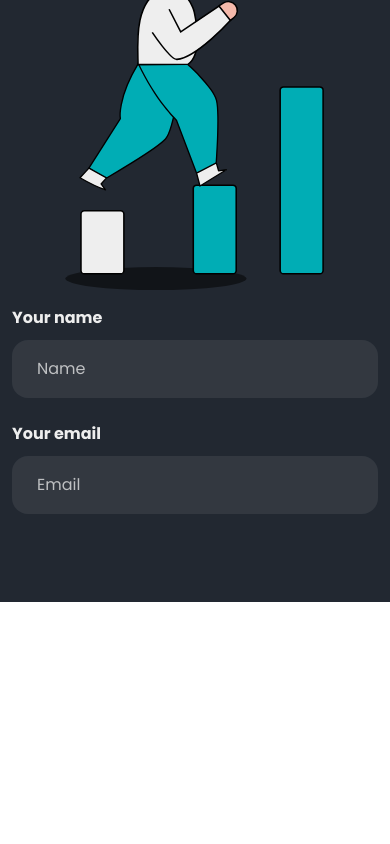
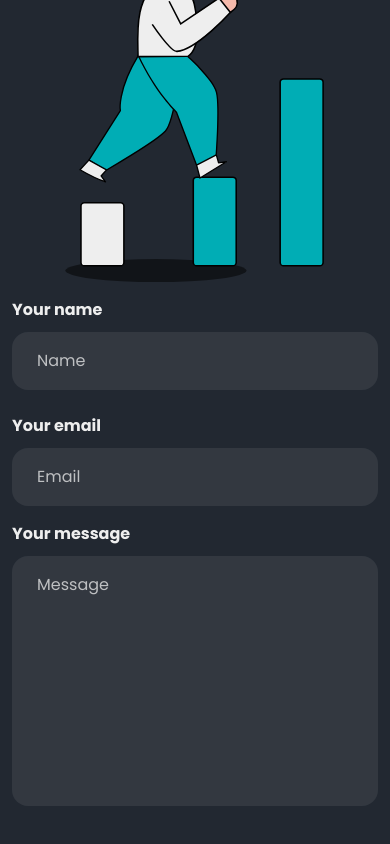
Before and after one commit to elianbenjamin/portfolio-TS, a React (Create React App) app: page / in a window 390 px wide. Shown: the part 3081-3925 px from the top of the page. Before the commit the page ends 3683 px from the top, so only its background shows below. Built offline with nearby package versions, Linux system fonts and the light colour scheme.

Commit message:
add message in email

```diff
--- a/src/views/Contact.tsx
+++ b/src/views/Contact.tsx
@@ -26,16 +26,19 @@ const Contact = () => {
     >
       <div className="max-w-screen-2xl flex flex-col xl:flex-row xl:justify-between items-center xl:items-start gap-12 w-full pt-20 pb-20 sm:pb-16 px-12">
         <div className="flex-1 flex flex-col gap-4">
-          <h2
-          className="text-center xl:text-start text-4xl sm:text-5xl lg:text-[64px] font-bold text-textPrimary">
+          <h2 className="text-center xl:text-start text-4xl sm:text-5xl lg:text-[64px] font-bold text-textPrimary">
             Got a project in<span className="text-secondary"> mind?</span>
           </h2>
-<img src={contactIllustration} alt="" className="max-h-[348px]" />
-<div className="flex flex-col sm:flex-row items-center gap-6">
-<LabelInput   labelText="Your name" placeholderText="Name"/>
-<LabelInput labelText="Your email" placeholderText="Email"/>
-</div>
+          <img src={contactIllustration} alt="" className="max-h-[348px]" />
+          <div className="flex flex-col sm:flex-row items-center gap-6">
+            <LabelInput labelText="Your name" placeholderText="Name" />
+            <LabelInput labelText="Your email" placeholderText="Email" />
+          </div>
 
+          <div className="flex flex-col sm:flex-row items-center gap-6">
+            <LabelInput labelText="Your message" placeholderText="Message" textarea/>
+
+          </div>
         </div>
       </div>
     </div>
```
